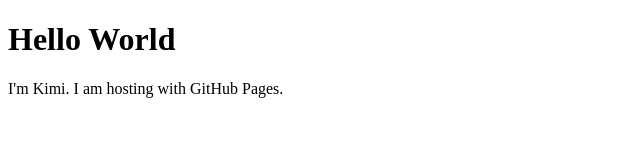
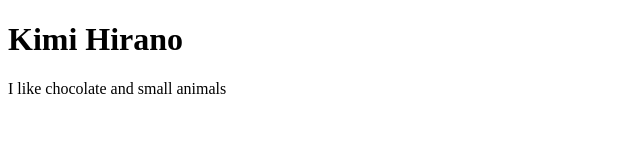
Before and after one commit to KimiHirano/KimiHirano.github.io, a plain HTML site: page index.html in a window 1280 px wide. Shown: the whole page, without its empty margins (0-640 px from the left). Drawn offline with Linux system fonts and the light colour scheme.

Commit message:
changed text

```diff
--- a/index.html
+++ b/index.html
@@ -1,7 +1,7 @@
 <!DOCTYPE html>
 <html>
 <body>
-<h1>Hello World</h1>
-<p>I'm Kimi. I am hosting with GitHub Pages.</p>
+<h1>Kimi Hirano</h1>
+<p>I like chocolate and small animals</p>
 </body>
 </html>
```
